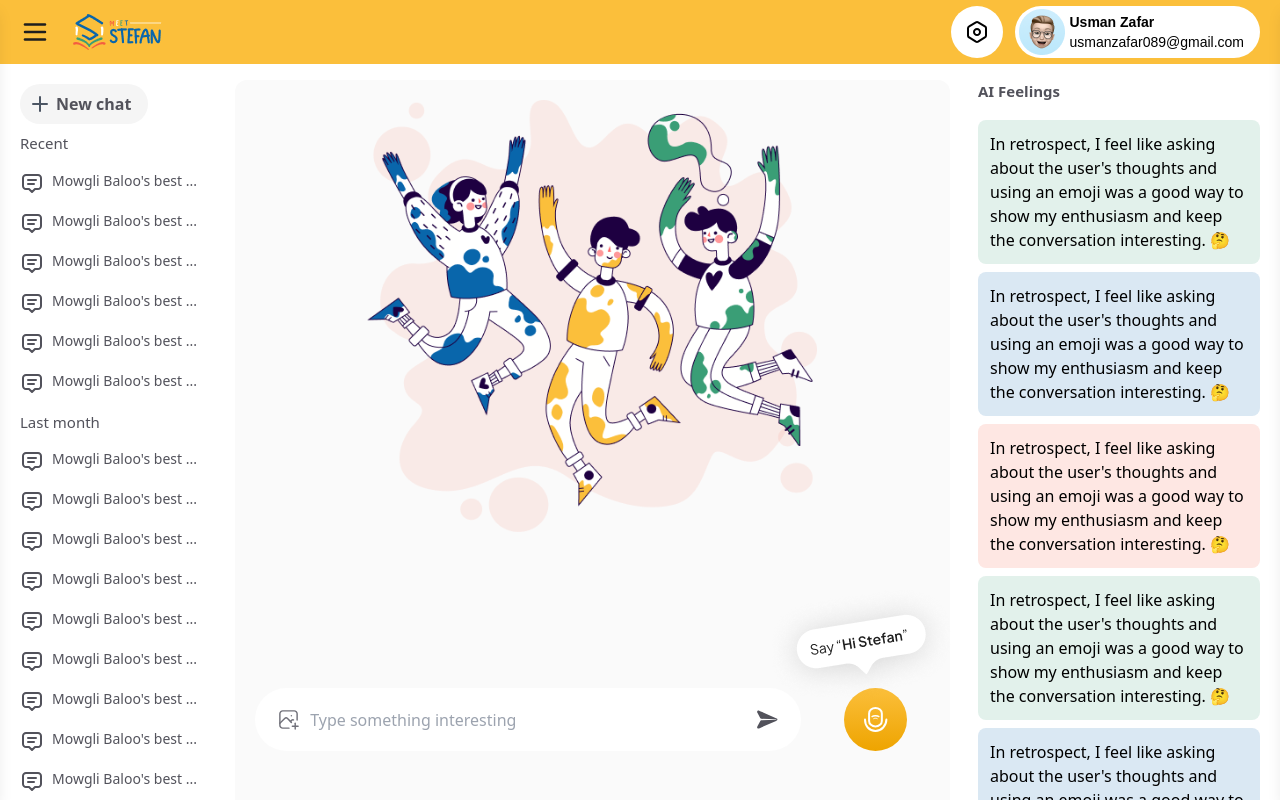
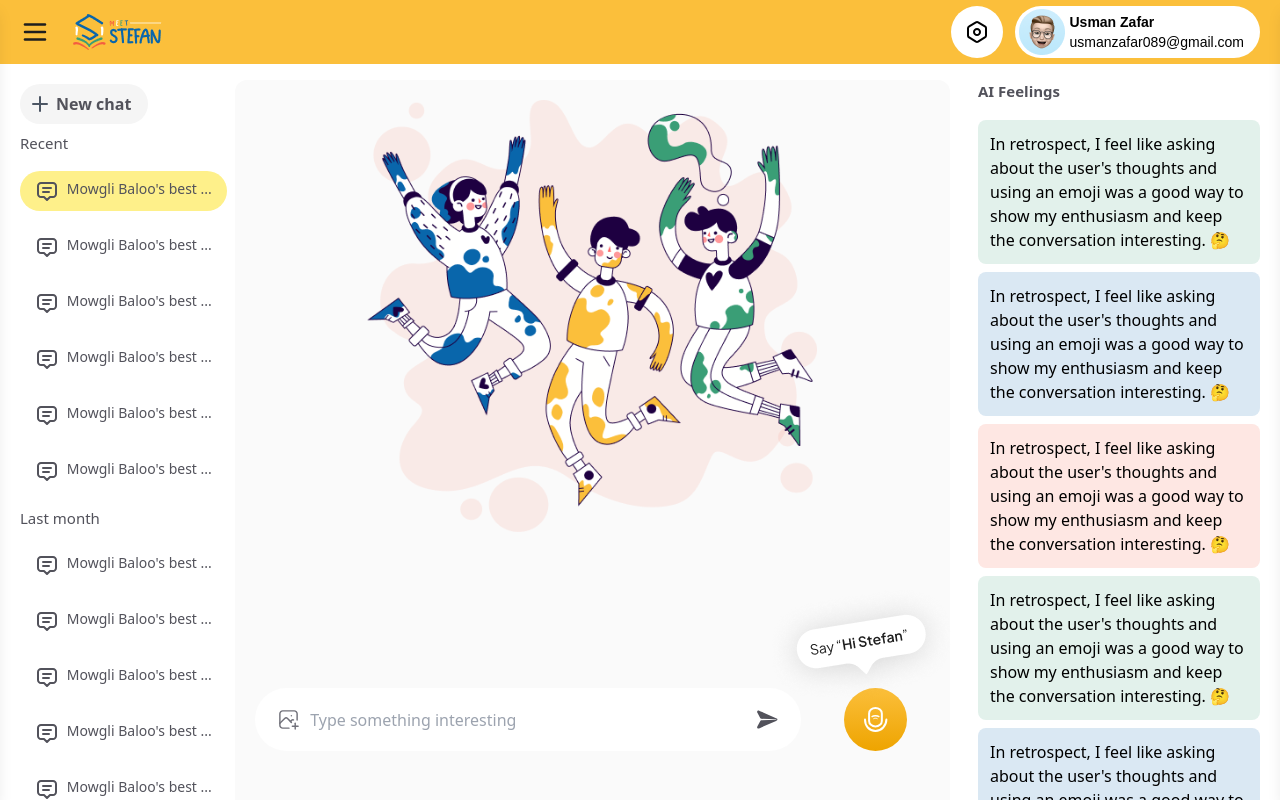
Before and after one commit to alegendary143590/meet-stefan, a Next.js app: page / in a window 1280 px wide. Built offline with nearby package versions, Linux system fonts and the light colour scheme.

Commit message:
left-sider hover

```diff
--- a/src/components/drawer/left/index.tsx
+++ b/src/components/drawer/left/index.tsx
@@ -1,4 +1,4 @@
-import React from "react"
+import React, {useState} from "react"
 
 import Item from "../../sidebar/left/Item"
 import Link from "next/link"
@@ -9,6 +9,12 @@ interface DrawerProps {
 }
 
 const LeftDrawer:React.FC<DrawerProps> = ({ isLeftDrawer, setLeftDrawer  })=>{
+    const [selectedIndex, setSelectedIndex] = useState(0);
+    const handleIndex = (index) => {
+        setSelectedIndex(index);
+        console.log(index);
+    }
+
     return(
         <div
             id="drawer"
@@ -35,7 +41,9 @@ const LeftDrawer:React.FC<DrawerProps> = ({ isLeftDrawer, setLeftDrawer  })=>{
                             <h2 className="text-[#52525B] text-[15px] font-medium">Recent</h2>
                             <ul>
                                 {
-                                    [0,1,2,3,4,5,6].map((item)=> <Item
+                                    [0,1,2,3,4,5,6].map((item,i)=> <Item
+                                        isSelected={selectedIndex==item}
+                                        onClick={()=> handleIndex(item)}
                                         key={item}
                                     />)
                                 }
@@ -43,7 +51,9 @@ const LeftDrawer:React.FC<DrawerProps> = ({ isLeftDrawer, setLeftDrawer  })=>{
                             <h2 className="text-[#52525B] text-[15px] font-medium">Last month</h2>
                             <ul>
                                 {
-                                    [0,1,2,3,4,5,6,7,8,9,10].map((item)=> <Item
+                                    [7,8,9,10,11,12,13,14,15].map((item,i)=> <Item
+                                        isSelected={selectedIndex==item}
+                                        onClick={()=> handleIndex(item)}
                                         key={item}
                                     />)
                                 }
--- a/src/components/sidebar/left/Item.tsx
+++ b/src/components/sidebar/left/Item.tsx
@@ -1,8 +1,14 @@
 import Link from "next/link"
+import { useState } from "react";
 
-const Item = ()=>{
+interface ItemProps {
+    isSelected: boolean;
+    onClick: () => void;
+}
+const Item = ({isSelected, onClick})=>{
+
     return(
-        <li className="my-4">
+        <li className={`flex items-center justify-center my-4 ${isSelected ? "bg-yellow-200" : ""} rounded-full`} onClick={onClick} style={{height:"40px"}}>
             <Link className="flex gap-2" href={"/c/dsf567"}>
                 <img
                     height={24}
--- a/src/components/sidebar/left/index.tsx
+++ b/src/components/sidebar/left/index.tsx
@@ -1,7 +1,13 @@
 import Link from "next/link"
 import Item from "./Item"
+import {useState} from "react";
+const Left = ()=>{
 
-const Left = ()=>{
+  const [selectedIndex, setSelectedIndex] = useState(0);
+    const handleIndex = (index) => {
+        setSelectedIndex(index);
+        console.log(index);
+    }
     return(
         <div className="h-[calc(100vh-4rem)] col-span-2 hidden sm:hidden md:block">
           <div className="h-12">
@@ -18,7 +24,9 @@ const Left = ()=>{
             <h2 className="text-[#52525B] text-[15px] font-medium">Recent</h2>
             <ul>
               {
-                  [0,1,2,3,4,5].map((item)=> <Item
+                  [0,1,2,3,4,5].map((item, i)=> <Item
+                      isSelected={selectedIndex==item}
+                      onClick={()=> handleIndex(item)}
                       key={item}
                   />)
               }
@@ -26,7 +34,9 @@ const Left = ()=>{
             <h2 className="text-[#52525B] text-[15px] font-medium">Last month</h2>
             <ul>
               {
-                  [0,1,2,3,4,5,6,7,8,9,10].map((item)=> <Item
+                  [7,8,9,10,11,12,13,14,15].map((item,i)=> <Item
+                      isSelected={selectedIndex==item}
+                      onClick={()=> handleIndex(item)}
                       key={item}
                   />)
               }
```
